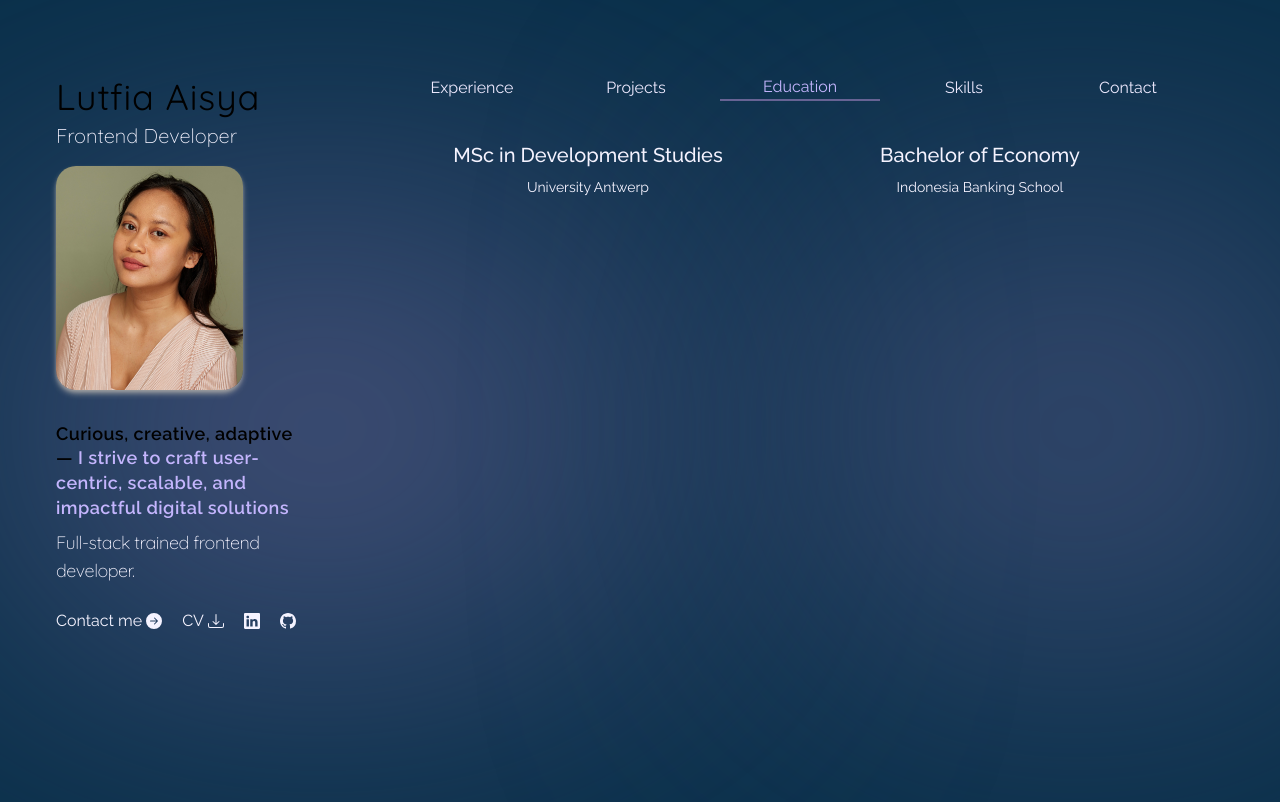
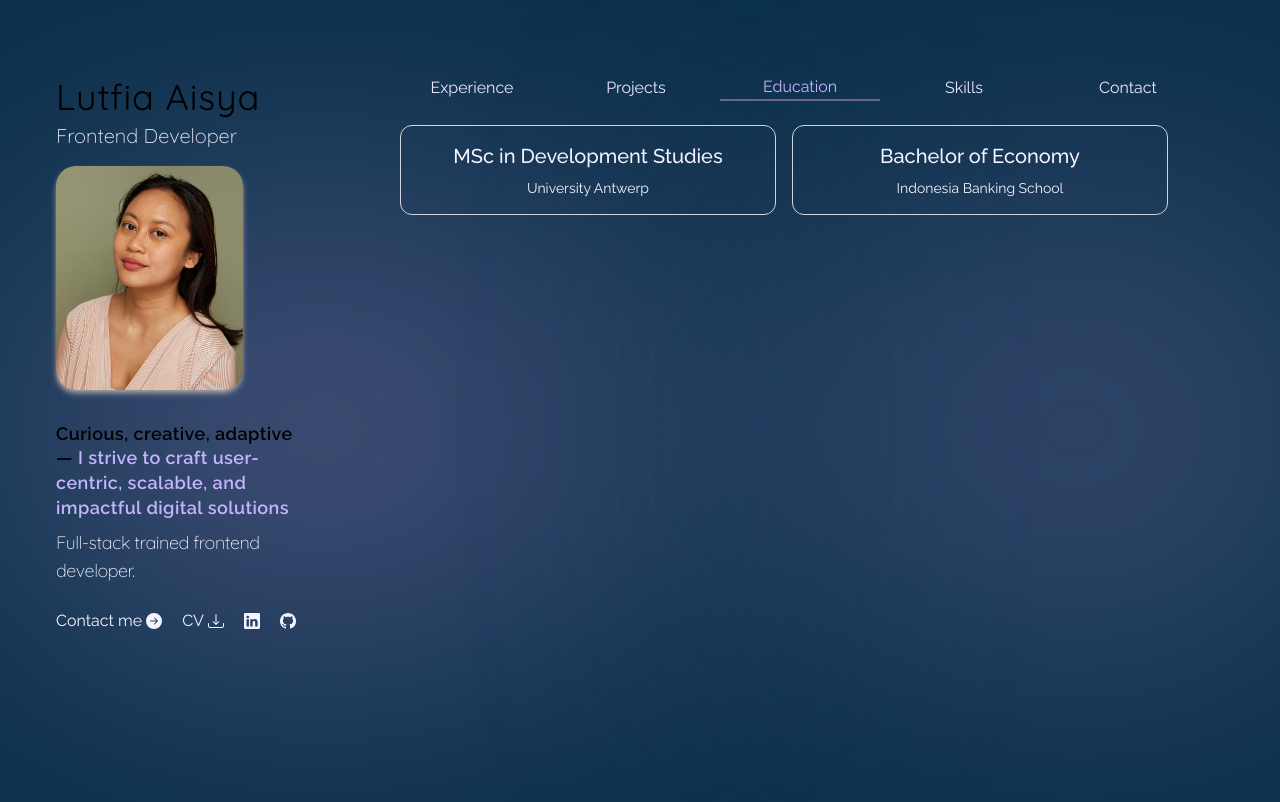
Before and after one commit to aisyafia/online-cv, a Next.js app: page /education in a window 1280 px wide. Shown: the top 802 px of the page. Built offline with nearby package versions, Linux system fonts and the light colour scheme.

Commit message:
style: expandable card

```diff
--- a/app/education/page.tsx
+++ b/app/education/page.tsx
@@ -1,5 +1,3 @@
-"use client";
-
 import { educationsData } from "@/lib/data";
 import { ExpandableCardDemo } from "@/components/ui/ExpandableCard";
 
--- a/components/ui/ExpandableCard.tsx
+++ b/components/ui/ExpandableCard.tsx
@@ -62,7 +62,7 @@ export function ExpandableCardDemo(props: any) {
                   duration: 0.05,
                 },
               }}
-              className="flex absolute top-2 right-2 lg:hidden items-center justify-center bg-transparent text-slate-400 hover:text-slate-200 rounded-full h-6 w-6"
+              className="flex absolute top-[22%] right-2 lg:hidden items-center justify-center bg-transparent text-slate-400 hover:text-slate-200 rounded-full h-6 w-6"
               onClick={() => setActive(null)}
             >
               <IoMdClose
@@ -73,7 +73,7 @@ export function ExpandableCardDemo(props: any) {
             <motion.div
               layoutId={`card-${active.title}-${id}`}
               ref={ref}
-              className="w-full max-w-[500px] min-h-[50vh] md:h-fit md:max-h-[90%] flex flex-col bg-sky-950 dark:bg-sky-950 sm:rounded-3xl overflow-hidden"
+              className="w-full max-w-[500px] min-h-[50vh] md:h-fit md:max-h-[90%] flex flex-col bg-[#676394] dark:bg-[#676394] sm:rounded-3xl overflow-hidden"
             >
               <motion.div layoutId={`image-${active.title}-${id}`}>
                 <Image
@@ -138,8 +138,10 @@ export function ExpandableCardDemo(props: any) {
         <motion.div
           layoutId={`card-${props.title}-${id}`}
           key={`props-${props.title}-${id}`}
+          initial={{ opacity: 0, x: -40 }}
+          animate={{ opacity: 1, x: 0 }}
           onClick={() => setActive(props)}
-          className="p-4 w-full flex flex-col md:flex-row items-center hover:shadow-md hover:shadow-neutral-400 hover:text-violet-300 rounded-xl cursor-pointer"
+          className="p-4 border border-gray-300 w-full flex flex-col md:flex-row items-center hover:shadow-md hover:shadow-neutral-400 hover:text-violet-300 rounded-xl cursor-pointer"
         >
           <div className="flex w-full flex-col justify-center items-center gap-2">
             <motion.h3
```
